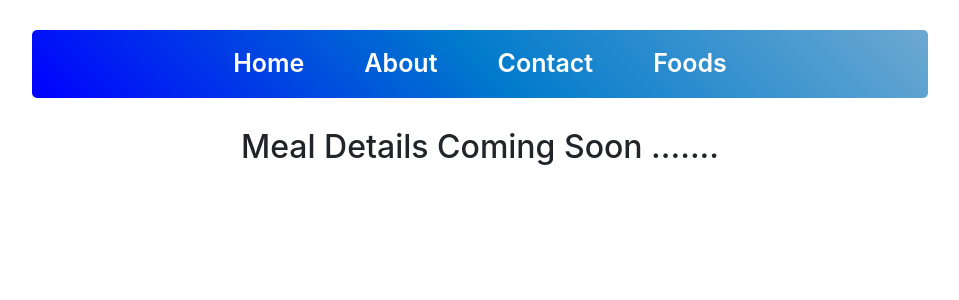
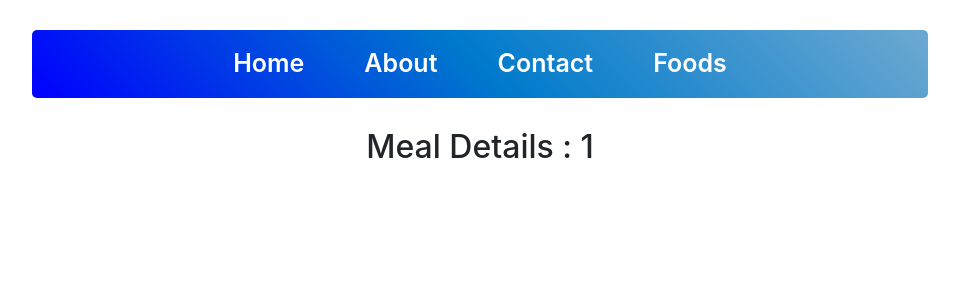
Before and after one commit to shafik720/meal-db-with-react-router---1, a React (Create React App) app: page /food/1 in a window 1280 px wide. Shown: the top 300 px of the page, without its empty margins (160-1119 px from the left). Built offline with nearby package versions, Linux system fonts and the light colour scheme; the HTML template or start-up script is replaced by a standard one.

Commit message:
heldsfgs

```diff
--- a/src/Componets/SingleMeal/SingleMeal.js
+++ b/src/Componets/SingleMeal/SingleMeal.js
@@ -1,9 +1,13 @@
 import React from 'react';
+import { useParams } from 'react-router';
 
 const SingleMeal = () => {
+
+    let params = useParams();
+
     return (
         <div>
-            <h2>Meal Details Coming Soon ....... </h2>
+            <h2>Meal Details : {params.details} </h2>
         </div>
     );
 };
```
